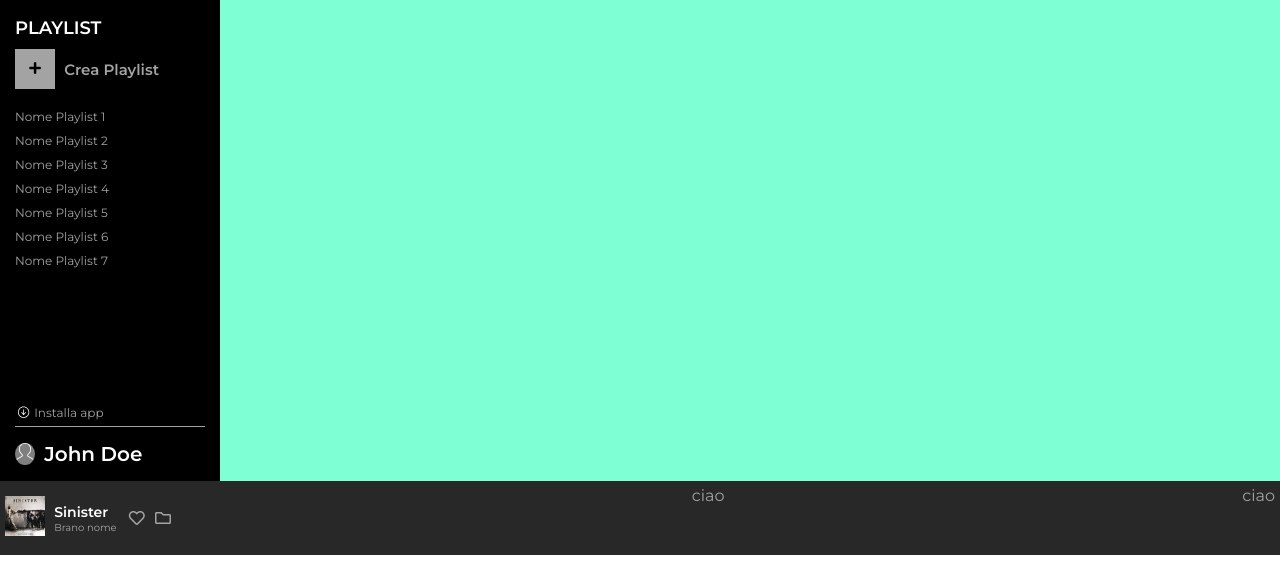
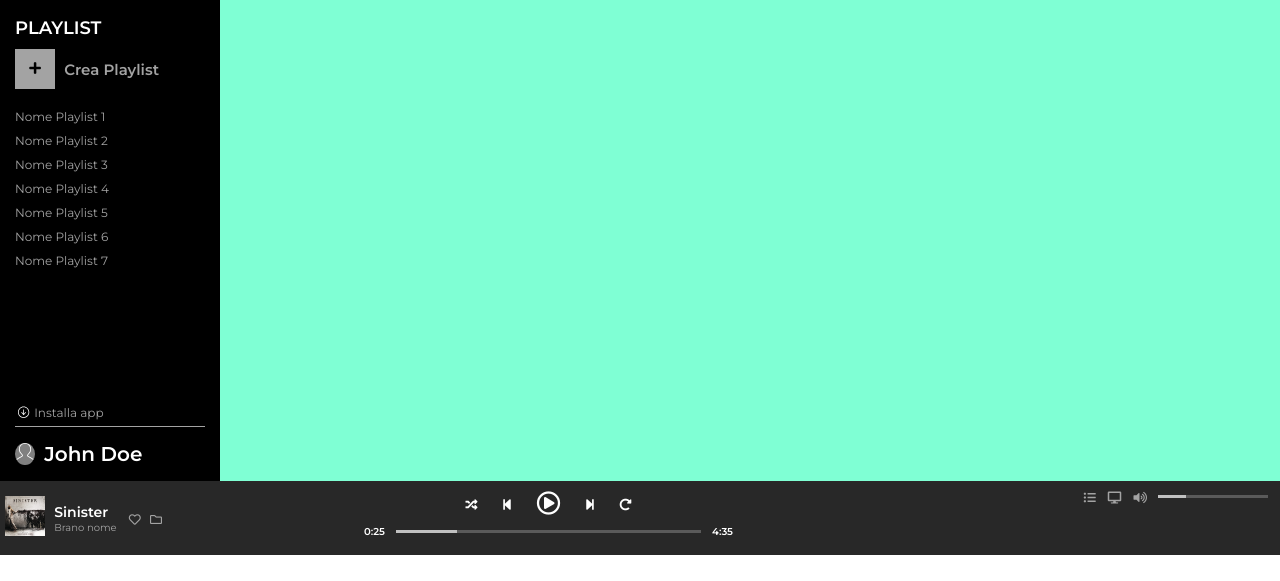
Before and after one commit to IgnazioMont/html-css-spotifyweb, a plain HTML site: page index.html in a window 1280 px wide. Shown: the part 219-800 px from the top of the page. Drawn offline with Linux system fonts and the light colour scheme.

Commit message:
footer almost fixed

```diff
--- a/css/style.css
+++ b/css/style.css
@@ -110,6 +110,11 @@ nav {
 .icon-text img {
     width: 25px;
 }
+.links .icon-text:hover {
+    border-left: 2px solid #adff2f;
+    padding: 0;
+    margin-bottom: 15px;
+}
 
 /* Playlist container */
 .playlist_container {
@@ -183,15 +188,14 @@ nav {
     height: 100px;
 } */
 .foot-container {
-    /* test */
     background-color: #282828;
-
     padding: 5px;
     display: flex;
     justify-content: space-between;
-    height: 100%;
     flex-wrap: wrap;
 }
+
+/* Col 1 */
 .track-info > div {
     display: inline-block;
     vertical-align: middle;
@@ -214,6 +218,99 @@ nav {
 .xs-icons {
     margin-left: 5px;
 }
-.xs-icons i {
+.xs-icons a {
     padding: 0 3px;
+    text-decoration: none;
 }
+
+/* Col 2 */
+/* Player icons */
+.player {
+    text-align: center;
+    width: 40%;
+}
+.player-icons li {
+    display: inline-block;
+    padding: 5px 10px;
+    vertical-align: middle;
+}
+.player-icons a {
+    color: white;
+    font-size: 12px;
+}
+.player-icons .fa-play-circle {
+    font-size: 24px;
+}
+
+/* Time bar */
+.time-bar li,
+.volume li {
+    display: inline-block;
+    vertical-align: middle;
+}
+.time-bar .time {
+    color: white;
+    font-size: 10px;
+    font-weight: bolder;
+}
+.line {
+    width: 60%;
+    height: 3px;
+    background-color: #5a5a5a;
+    margin: 0px 7px;
+}
+.line .nested-line {
+    position: relative;
+    width: 20%;
+    height: 3px;
+    background-color: #c1c1c1;
+}
+/* White dot */
+.nested-line i {
+    display: none;
+}
+.nested-line:hover i {
+    display: inline-block;
+    position: absolute;
+    left: 95%;
+    top: 50%;
+    transform: translateY(-50%);
+    font-size: 10px;
+    color: white;
+    cursor: pointer;
+}
+
+/* Volume icons */
+.volume {
+    text-align: right;
+    width: 27%;
+}
+.volume li {
+    padding-left: 8px;
+}
+.volume li:last-child {
+    padding-left: 0;
+}
+.volume .line {
+    width: 32%;
+}
+.volume .nested-line {
+    width: 25%;
+}
+
+
+/* MEDIA QUERIES */
+/* @media screen and (min-width: 768px) and (max-width: 992px) {
+
+}
+@media screen and (min-width: 540px) and (max-width: 768px){
+
+}
+
+@media screen and (max-width: 768px){
+
+}
+
+@media screen and (max-width: 540px){
+
+} */
--- a/index.html
+++ b/index.html
@@ -41,20 +41,20 @@
                         <ul>
                             <li>
                                 <div class="icon-text">
-                                    <img src="img/home.svg" alt="Home">
-                                    <a href="#">Home</a>
+                                    <a href="#"><img src="img/home.svg" alt="Home"></a>
+                                    <a class="xs-hidden" href="#">Home</a>
                                 </div>
                             </li>
                             <li>
                                 <div class="icon-text">
-                                    <img src="img/search.svg" alt="Search">
-                                    <a href="#">Cerca</a>
+                                    <a href="#"><img src="img/search.svg" alt="Search"></a>
+                                    <a class="xs-hidden" href="#">Cerca</a>
                                 </div>
                             </li>
                             <li>
                                 <div class="icon-text">
-                                    <img src="img/libreria.svg" alt="Library">
-                                    <a href="#">La tua libreria</a>
+                                    <a href="#"><img src="img/libreria.svg" alt="Library"></a>
+                                    <a class="xs-hidden" href="#">La tua libreria</a>
                                 </div>
 
                             </li>
@@ -85,11 +85,11 @@
                     <div class="install">
                         <div class="icon-text">
                             <img id="icon-download" src="img/download.svg" alt="Download app">
-                            <a href="#">Installa app</a>
+                            <a class="xs-hidden" href="#">Installa app</a>
                         </div>
                         <div class="icon-text">
                             <img id="profile-bg" src="img/profile.svg" alt="Profile">
-                            <div id="name_profile">John Doe</div>
+                            <div id="name_profile" class="xs-hidden">John Doe</div>
                         </div>
                     </div>
                 </div>
@@ -114,19 +114,67 @@
                         <div id="name-track">Brano nome</div>
                     </div>
                     <div class="xs-icons">
-                        <i class="far fa-heart"></i>
-                        <i class="far fa-folder"></i>
+                        <a href="#"> <i class="far fa-heart"></i> </a>
+                        <a href="#"> <i class="far fa-folder"></i> </a>
                     </div>
                 </div>
 
                 <!-- Col 2 -->
                 <div class="player">
-                    ciao
+                    <!-- Player icons -->
+                    <div class="player-icons">
+                        <ul>
+                            <li>
+                                <a href="#"> <i class="fas fa-random"></i> </a>
+                            </li>
+                            <li>
+                                <a href="#"> <i class="fas fa-step-backward"></i> </a>
+                            </li>
+                            <li>
+                                <a href="#"> <i class="far fa-play-circle"></i> </a>
+                            </li>
+                            <li>
+                                <a href="#"> <i class="fas fa-step-forward"></i> </a>
+                            </li>
+                            <li>
+                                <a href="#"> <i class="fas fa-redo-alt"></i> </a>
+                            </li>
+                        </ul>
+                    </div>
+
+                    <!-- Time bar -->
+                    <div class="time-bar">
+                        <ul>
+                            <li class="time">0:25</li>
+                            <li class="line">
+                                <div class="nested-line">
+                                    <i class="fas fa-circle"></i>
+                                </div>
+                            </li>
+                            <li class="time">4:35</li>
+                        </ul>
+
+                    </div>
                 </div>
 
                 <!-- Col 3 -->
                 <div class="volume">
-                    ciao
+                    <ul>
+                        <li>
+                            <a href="#"> <i class="fas fa-list-ul"></i> </a>
+                        </li>
+                        <li>
+                            <a href="#"> <i class="fas fa-desktop"></i> </a>
+                        </li>
+                        <li>
+                            <a href="#"> <i class="fas fa-volume-up"></i> </a>
+                        </li>
+                        <li class="line">
+                            <div class="nested-line">
+                                <i class="fas fa-circle"></i>
+                            </div>
+                        </li>
+                    </ul>
                 </div>
             </div>
         </footer>
```
